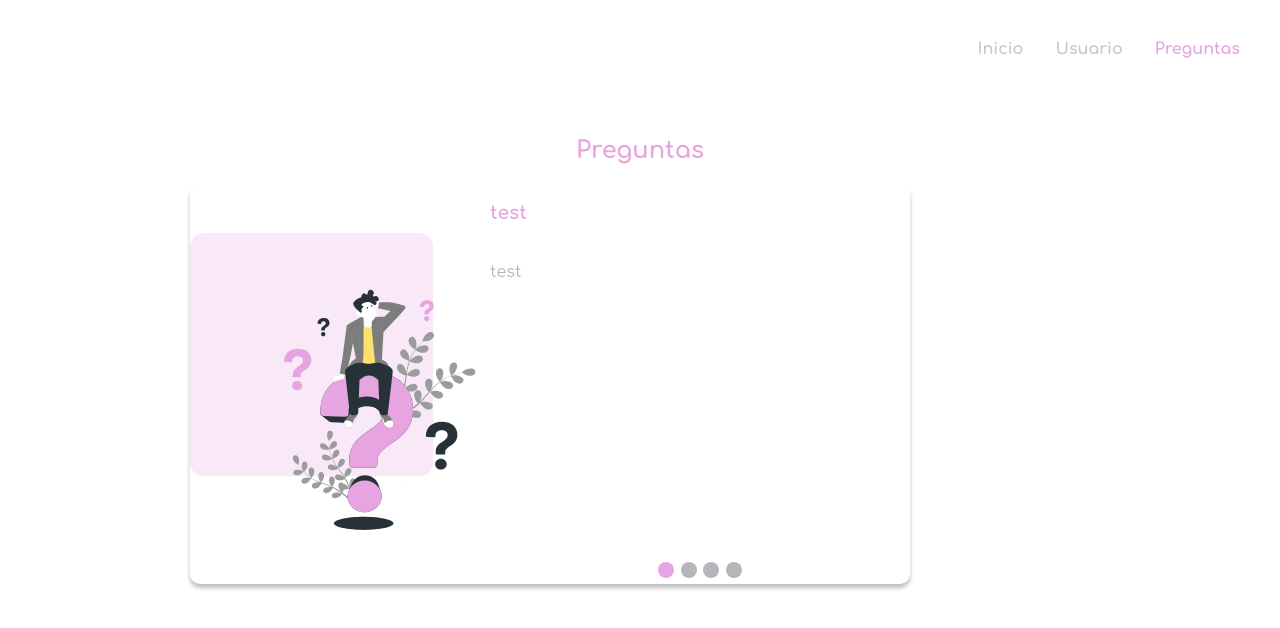
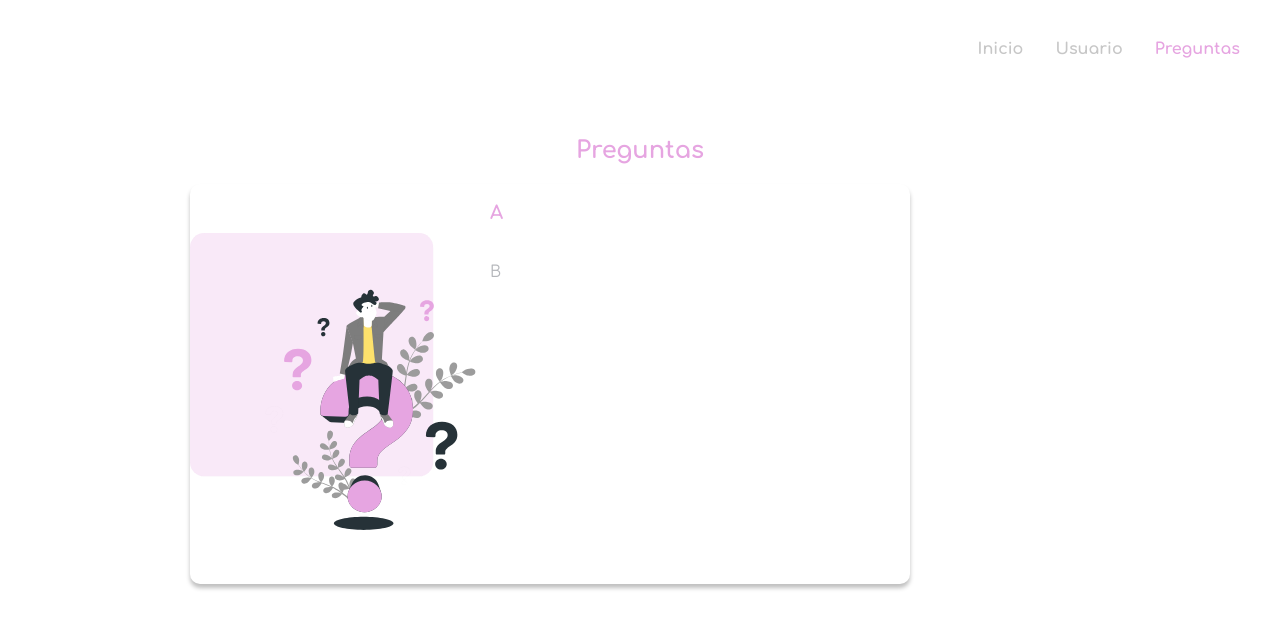
Before and after one commit to klm0307/sitio-web, a React (Create React App) app: page /question in a window 1280 px wide. Shown: the top 628 px of the page. Built offline with nearby package versions, Linux system fonts and the light colour scheme.

Commit message:
🛠️FIX: correccion de questions

```diff
--- a/src/App.js
+++ b/src/App.js
@@ -16,7 +16,7 @@ function App() {
         <NavBar></NavBar>
         <main>
           <Routes>
-            <Route path="/home" element={<Home />} />
+            <Route path="/" element={<Home />} />
             <Route path="/user" element={<User />} />
             <Route path="/question" element={<Question />} />
           </Routes>
--- a/src/pages/Question/container/CardContainer/index.js
+++ b/src/pages/Question/container/CardContainer/index.js
@@ -1,56 +1,26 @@
-import React, { useEffect } from "react";
+import React from "react";
 import { CardQuestionTitle } from "../../components/Card/CardQuestionTitle";
 import { CardQuestionText } from "../../components/Card/CardQuestionText";
 import { CardQuestionImage } from "../../components/Card/CardQuestionImg";
 import "./style.css";
-import { useState } from "react/cjs/react.development";
 
-const CardContainer = ({ questions }) => {
-  const [questionSelected, setQuestionSelected] = useState({
-    id: 0,
-    text: "",
-    title: "",
-  });
-
-  useEffect(() => {
-    setQuestionSelected(questions[0]);
-  }, [questions]);
-
-  const setQuestion = (index) => {
-    setQuestionSelected(questions[index]);
-  };
-
+const CardContainer = () => {
   return (
     <section>
       <div className="list-card-question">
+        <div className="image-question">
+          <CardQuestionImage />
+        </div>
         <div className="question">
           <div className="title-question">
-            <CardQuestionTitle title={questionSelected.title} />
+            <CardQuestionTitle title={"A"} />
           </div>
           <div className="text-question">
-            <CardQuestionText text={questionSelected.text} />
+            <CardQuestionText text={"B"} />
           </div>
           <div className="navigate">
-            <ul className="navigate-question">
-              {questions.map((question, index) => {
-                return (
-                  <li key={index}>
-                    <button
-                      className={
-                        questionSelected.id === question.id
-                          ? "active-question"
-                          : ""
-                      }
-                      onClick={() => setQuestion(index)}
-                    ></button>
-                  </li>
-                );
-              })}
-            </ul>
+            <ul className="navigate-question"></ul>
           </div>
-        </div>
-        <div className="image-question">
-          <CardQuestionImage />
         </div>
       </div>
     </section>
--- a/src/pages/Question/container/QuestionContainer/index.js
+++ b/src/pages/Question/container/QuestionContainer/index.js
@@ -1,9 +1,7 @@
 import React from "react";
 import { CardContainer } from "../CardContainer";
-import { listQuestions } from "../../services/questionService";
+
 import "./style.css";
-
-const questions = listQuestions();
 
 const QuestionContainer = () => {
   return (
@@ -11,7 +9,7 @@ const QuestionContainer = () => {
       <div className="title-container-question">
         <h1>Preguntas</h1>
       </div>
-      <CardContainer questions={questions} />
+      <CardContainer />
     </section>
   );
 };
```
